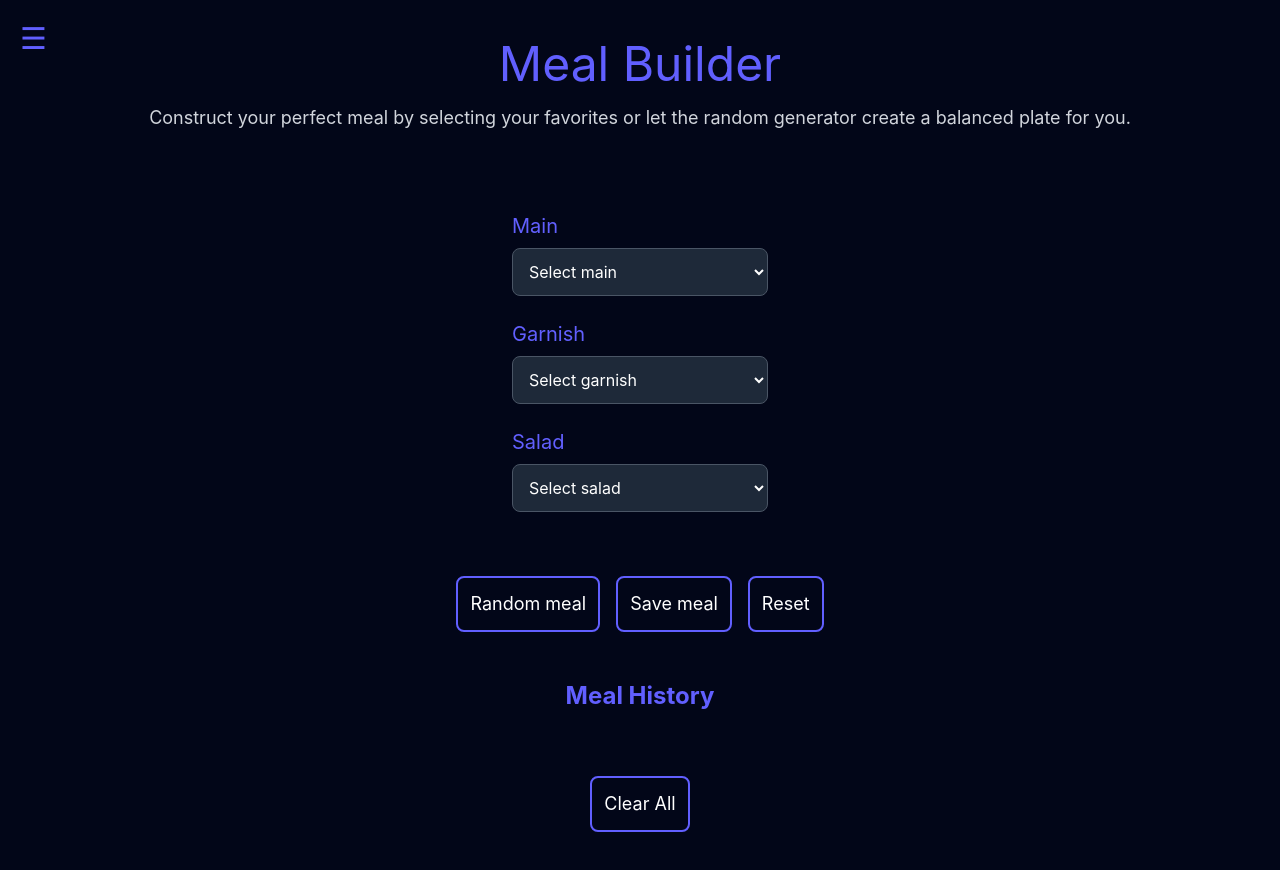
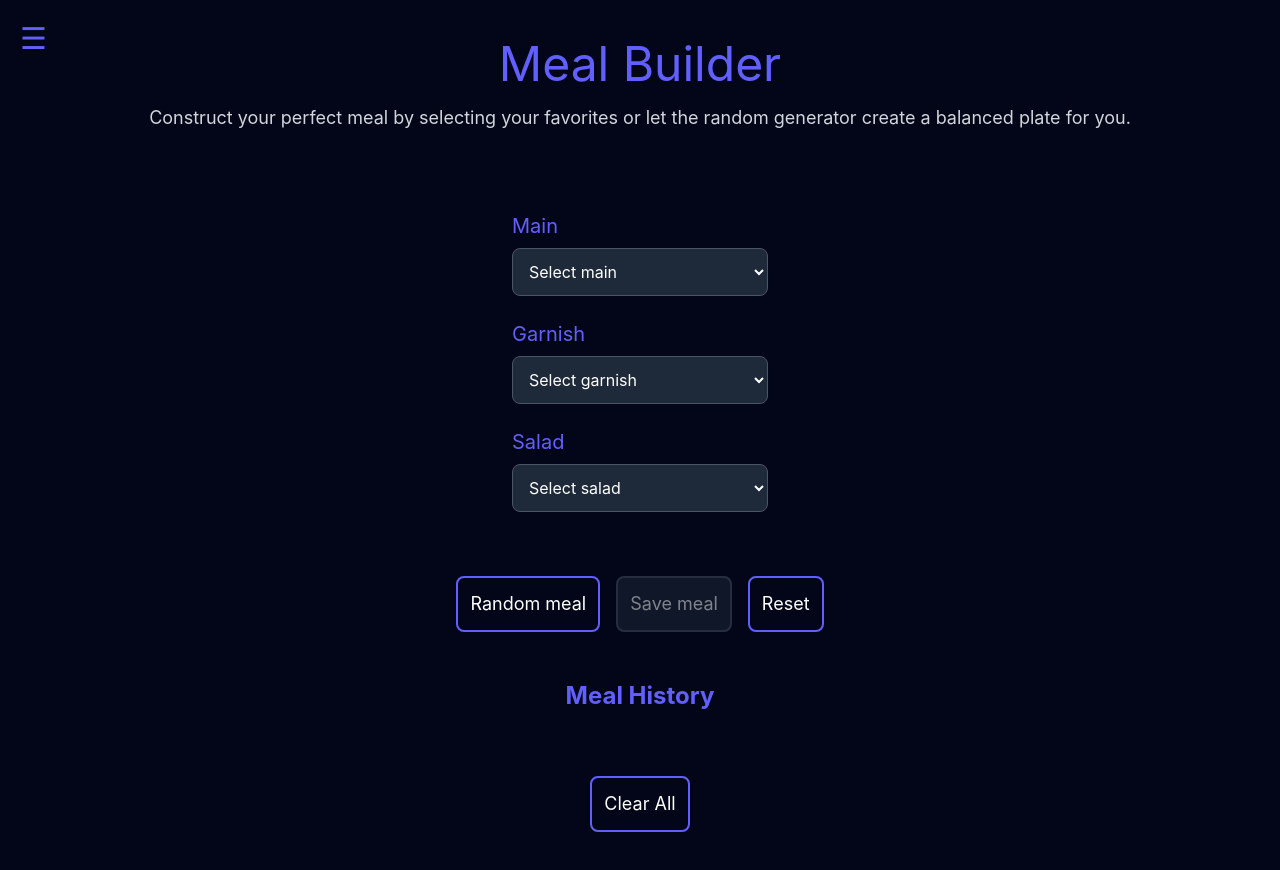
Before and after one commit to RomanIlyuk/The-Focus-Timer, a React (Vite) app: page /meal-planner in a window 1280 px wide. Shown: the top 870 px of the page. Built offline with nearby package versions, Linux system fonts and the light colour scheme.

Commit message:
feat: change save meal button behavior with disabled/active state

```diff
--- a/src/components/MealPlanner/MealActions.jsx
+++ b/src/components/MealPlanner/MealActions.jsx
@@ -4,10 +4,14 @@ const buttonStyle =
 const disabledButtonStyle =
   "text-lg text-white border-2 border-gray-600 rounded-lg p-3 bg-gray-800 opacity-50 cursor-not-allowed";
 
-function MealActions({ meal, setMeal, setHistory, onRandomMeal, isDuplicate }) {
+function MealActions({
+  meal,
+  setMeal,
+  setHistory,
+  onRandomMeal,
+  isSaveDisabled,
+}) {
   function handleSave() {
-    if (!meal.main || !meal.garnish || !meal.salad) return;
-
     setHistory((cur) => [
       ...cur,
       {
@@ -33,8 +37,8 @@ function MealActions({ meal, setMeal, setHistory, onRandomMeal, isDuplicate }) {
 
       <button
         onClick={handleSave}
-        className={isDuplicate ? disabledButtonStyle : buttonStyle}
-        disabled={isDuplicate}
+        className={isSaveDisabled ? disabledButtonStyle : buttonStyle}
+        disabled={isSaveDisabled}
       >
         Save meal
       </button>
--- a/src/pages/MealPlanner.jsx
+++ b/src/pages/MealPlanner.jsx
@@ -22,12 +22,15 @@ function MealPlanner() {
     salad: "",
   });
 
+  const isMealComplete = !meal.main || !meal.garnish || !meal.salad;
   const isDuplicate = history.some(
     (item) =>
       item.main === meal.main &&
       item.garnish === meal.garnish &&
       item.salad === meal.salad,
   );
+
+  const isSaveDisabled = isDuplicate || isMealComplete;
 
   function getRandomIndex(arr) {
     return Math.floor(Math.random() * arr.length);
@@ -64,7 +67,7 @@ function MealPlanner() {
         setMeal={setMeal}
         setHistory={setHistory}
         onRandomMeal={handleRandomMeal}
-        isDuplicate={isDuplicate}
+       isSaveDisabled={isSaveDisabled}
       />
       <MealHistory history={history} onClearHistory={handleClearHistory} />
     </MainLayout>
```
